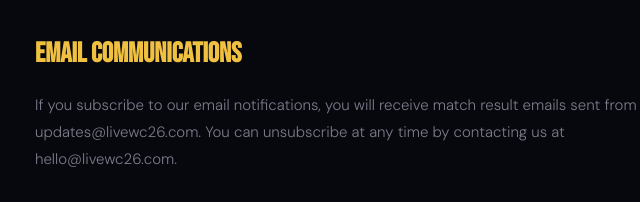
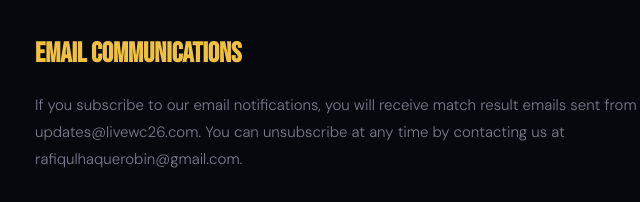
Before and after one commit to rafiqulrobin/wc26-predictor, a plain HTML site: page privacy.html in a window 1280 px wide. Shown: the part 1514-1716 px from the top of the page, 269-909 px from the left. Drawn offline with Linux system fonts and the light colour scheme.

Commit message:
Update privacy.html

```diff
--- a/privacy.html
+++ b/privacy.html
@@ -73,7 +73,7 @@ footer a{color:var(--gold);text-decoration:none;margin:0 8px}
   <p>We do not sell, trade, or rent your personal information to third parties. We may share anonymized, aggregated data for analytical purposes.</p>
 
   <h2>Email Communications</h2>
-  <p>If you subscribe to our email notifications, you will receive match result emails sent from updates@livewc26.com. You can unsubscribe at any time by contacting us at hello@livewc26.com.</p>
+  <p>If you subscribe to our email notifications, you will receive match result emails sent from updates@livewc26.com. You can unsubscribe at any time by contacting us at rafiqulhaquerobin@gmail.com.</p>
 
   <h2>Children's Privacy</h2>
   <p>Our service is not directed to children under the age of 13. We do not knowingly collect personal information from children under 13.</p>
```
